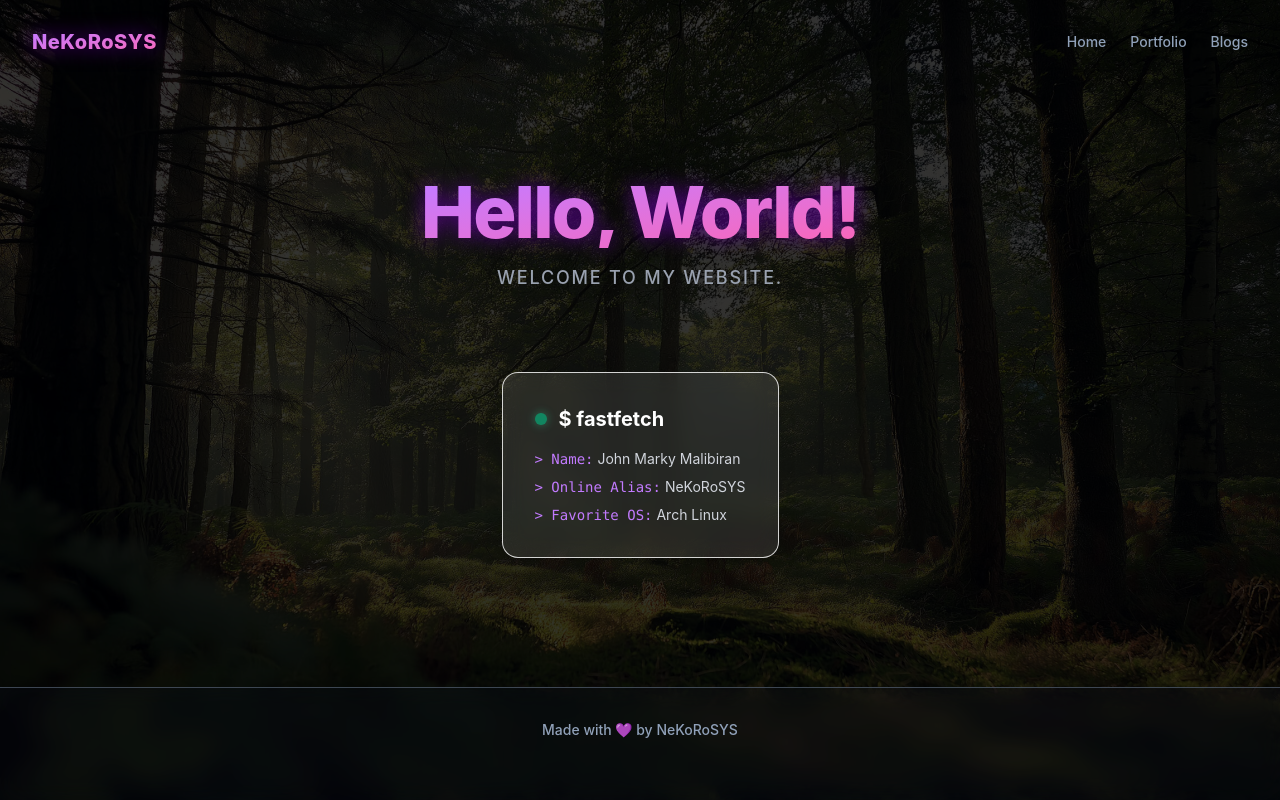
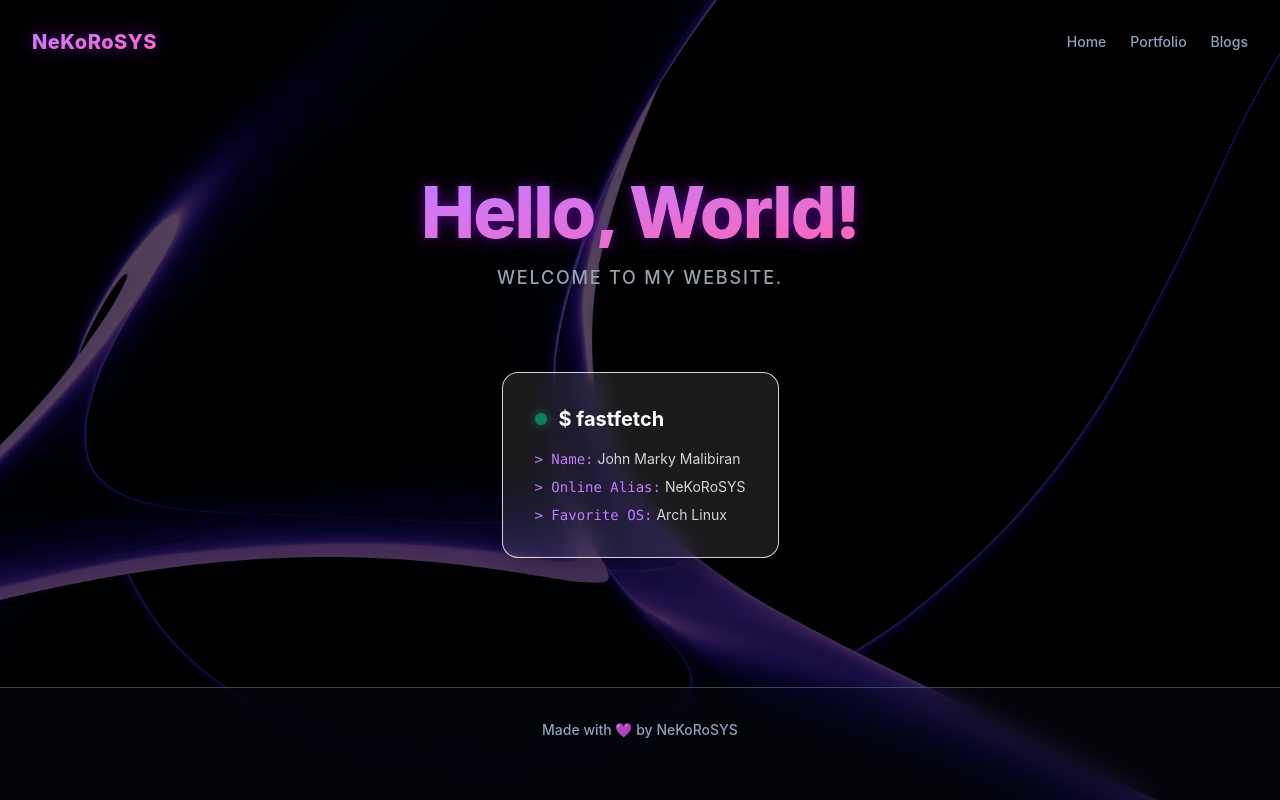
Before and after one commit to NeKoRoSYS/nekorosys.github.io, a React (Vite) app in the folder website/: page / in a window 1280 px wide. Built offline with nearby package versions, Linux system fonts and the light colour scheme.

Commit message:
tweaks with design

```diff
--- a/website/src/components/Background.tsx
+++ b/website/src/components/Background.tsx
@@ -3,7 +3,7 @@ import backgroundImage from '../assets/a.jpeg';
 export default function Background() {
   return (
     <div
-      className="fixed inset-0 z-0 bg-cover bg-center bg-purple-950 opacity-20 pointer-events-none"
+      className="fixed inset-0 z-0 bg-cover bg-center bg-purple-950 opacity-35 pointer-events-none"
       style={{ backgroundImage: `url(${backgroundImage})` }}
     />
   );
--- a/website/src/components/HeaderBar.tsx
+++ b/website/src/components/HeaderBar.tsx
@@ -10,7 +10,7 @@ export default function HeaderBar() {
     >
 
       <div className="w-full max-w-7xl py-7 px-8 flex justify-between items-center">
-        <div className={`font-extrabold ${ isAtTop ? "drop-shadow-[0_0_10px_rgba(110,0,180,0.75)] text-transparent bg-clip-text bg-linear-to-br from-purple-400 to-pink-400" : "drop-shadow-[0_0_10px_rgba(255,255,255,0.5)]  text-white" } text-xl text-white-500 tracking-wide`}>
+        <div className={`font-extrabold ${ isAtTop ? "drop-shadow-[0_0_8px_rgba(110,0,180,0.75)] text-transparent bg-clip-text bg-linear-to-br from-purple-400 to-pink-400" : "drop-shadow-[0_0_8px_rgba(255,255,255,0.5)]  text-white" } text-xl text-white-500 tracking-wide`}>
           NeKoRoSYS
         </div>
 
--- a/website/src/components/Loaders.tsx
+++ b/website/src/components/Loaders.tsx
@@ -65,7 +65,7 @@ export function PageLoader() {
       <motion.div
         animate={{ scale: [0.95, 1.05, 0.95], opacity: [0.5, 1, 0.5] }}
         transition={{ duration: 2, repeat: Infinity, ease: "easeInOut" }}
-        className="w-16 h-16 rounded-full border-t-2 border-purple-500 border-r-2 shadow-[0_0_15px_rgba(211,34,238,0.5)] animate-spin"
+        className="w-16 h-16 rounded-full border-t-2 border-purple-500 border-r-2 shadow-[0_0_16px_rgba(211,34,238,0.5)] animate-spin"
       />
       <motion.p
         animate={{ opacity: [0.4, 0.8, 0.4] }}
--- a/website/src/components/PageRenderer.tsx
+++ b/website/src/components/PageRenderer.tsx
@@ -20,7 +20,7 @@ export function PopoutBlock({ children, className = "" }: WrapperProps) {
         initial={aboveCenter ? "hiddenTop" : "hiddenBottom"}
         animate={isInView ? "visible" : aboveCenter ? "hiddenTop" : "hiddenBottom"}
         style={{ willChange: "auto" }}
-        className="bg-white/10 hover:bg-gray-900/25 backdrop-blur-md p-8 rounded-2xl border border-white/80 hover:border-purple-400/80 text-left text-xl leading-relaxed text-gray-100 hover:text-purple-300 shadow-xl hover:drop-shadow-[0_0_15px_rgba(211,34,238,0.5)] transition-[filter,shadow,border,bg]"
+        className="bg-white/10 hover:bg-gray-900/25 backdrop-blur-md p-8 rounded-2xl border border-white/80 hover:border-purple-400/80 text-left text-xl leading-relaxed text-gray-100 hover:text-purple-300 shadow-xl hover:drop-shadow-[0_0_16px_rgba(211,34,238,0.5)] transition-[filter,shadow,border,bg]"
       >
         {children}
       </motion.div>
@@ -44,7 +44,7 @@ export function PopoutPanel({ children, className = "" }: WrapperProps) {
     >
       <motion.div
         variants={innerPanelVariants}
-        className="w-screen relative left-1/2 -translate-x-1/2 bg-purple-950/25 backdrop-blur-md p-8 border-y border-purple-400/80 text-center text-xl leading-relaxed text-purple-300 shadow-xl"
+        className="w-screen relative left-1/2 -translate-x-1/2 border-gray-600/80 bg-gray-900/20 backdrop-blur-md p-8 border-y text-center text-xl leading-relaxed text-purple-300 shadow-xl"
       >
         <div className="max-w-7xl mx-auto px-6 min-h-150 flex flex-col items-center">
            {children}
--- a/website/src/components/PageTransition.tsx
+++ b/website/src/components/PageTransition.tsx
@@ -4,7 +4,7 @@ import { type ReactNode } from 'react';
 export function PageWrapper({ children }: { children: ReactNode }) {
   return (
     <motion.main
-      exit={{ opacity: 0, y: -20, filter: "blur(10px)" }}
+      exit={{ opacity: 0, y: -24, filter: "blur(8px)" }}
       transition={{ duration: 0.7, ease: [0.22, 1, 0.36, 1] }}
       className="w-full flex flex-col items-center"
     >
@@ -24,7 +24,7 @@ export function FadeIn({
 }) {
   return (
     <motion.div
-      initial={{ opacity: 0, y: 15 }}
+      initial={{ opacity: 0, y: 16 }}
       animate={{ opacity: 1, y: 0 }}
       transition={{ duration: 0.8, delay, ease: [0.22, 1, 0.36, 1] }}
       className={className}
--- a/website/src/pages/Home.tsx
+++ b/website/src/pages/Home.tsx
@@ -8,7 +8,7 @@ export default function Home() {
         <div className="flex flex-col w-full items-center animate-in fade-in duration-700 mt-32 mb-15">
             <div className="mt-12 mb-20 text-center">
                 <FadeIn delay={0.1}>
-                    <h1 className="text-7xl font-extrabold drop-shadow-[0_0_10px_rgba(110,0,180,0.75)] text-transparent bg-clip-text bg-linear-to-br from-purple-400 to-pink-400 tracking-tight">
+                    <h1 className="text-7xl font-extrabold drop-shadow-[0_0_8px_rgba(110,0,180,0.75)] text-transparent bg-clip-text bg-linear-to-br from-purple-400 to-pink-400 tracking-tight">
                         Hello, World!
                     </h1>
                     <p className="mt-4 text-gray-400 text-lg tracking-widest uppercase font-medium">
--- a/website/src/pages/Portfolio.tsx
+++ b/website/src/pages/Portfolio.tsx
@@ -10,7 +10,7 @@ export default function Portfolio() {
 
             <div className="mt-12 mb-20 text-center">
                 <FadeIn delay={0.1}>
-                    <h1 className="text-7xl font-extrabold drop-shadow-[0_0_10px_rgba(110,0,180,0.75)] text-transparent bg-clip-text bg-linear-to-br from-purple-400 to-pink-400 tracking-tight">
+                    <h1 className="text-7xl font-extrabold drop-shadow-[0_0_8px_rgba(110,0,180,0.75)] text-transparent bg-clip-text bg-linear-to-br from-purple-400 to-pink-400 tracking-tight">
                         Creation
                     </h1>
                     <p className="mt-4 text-gray-400 text-lg tracking-widest uppercase font-medium">
--- a/website/src/shared/Colors.ts
+++ b/website/src/shared/Colors.ts
@@ -1,6 +1,6 @@
 const Colors = {
     // Existing
-    button: "border-purple-400/80 hover:border-green-400 bg-purple-950/50 hover:bg-green-600/50 hover:drop-shadow-[0_0_10px_rgba(80,200,150,0.5)]",
+    button: "border-purple-400/80 hover:border-green-400 bg-purple-950/50 hover:bg-green-600/50 hover:drop-shadow-[0_0_8px_rgba(80,200,150,0.5)]",
     get interactable() { return this.button },
 
     // Typography
@@ -13,9 +13,9 @@ const Colors = {
     indicatorPulse: "bg-emerald-400 animate-pulse shadow-[0_0_10px_rgba(52,211,153,0.8)]",
 
     // Text & Box Glows
-    glowTextWhite: "drop-shadow-[0_0_20px_rgba(255,255,255,0.5)]",
-    glowTextPurple: "drop-shadow-[0_0_20px_rgba(211,34,238,0.4)]",
-    glowBoxPurple: "shadow-[0_0_15px_rgba(211,34,238,0.5)]",
+    glowTextWhite: "drop-shadow-[0_0_24px_rgba(255,255,255,0.5)]",
+    glowTextPurple: "drop-shadow-[0_0_24px_rgba(211,34,238,0.4)]",
+    glowBoxPurple: "shadow-[0_0_16px_rgba(211,34,238,0.5)]",
 
     // Backgrounds & Borders
     bgBase: "bg-purple-950",
```
Also changed, not shown: website/src/assets/a.jpeg.
